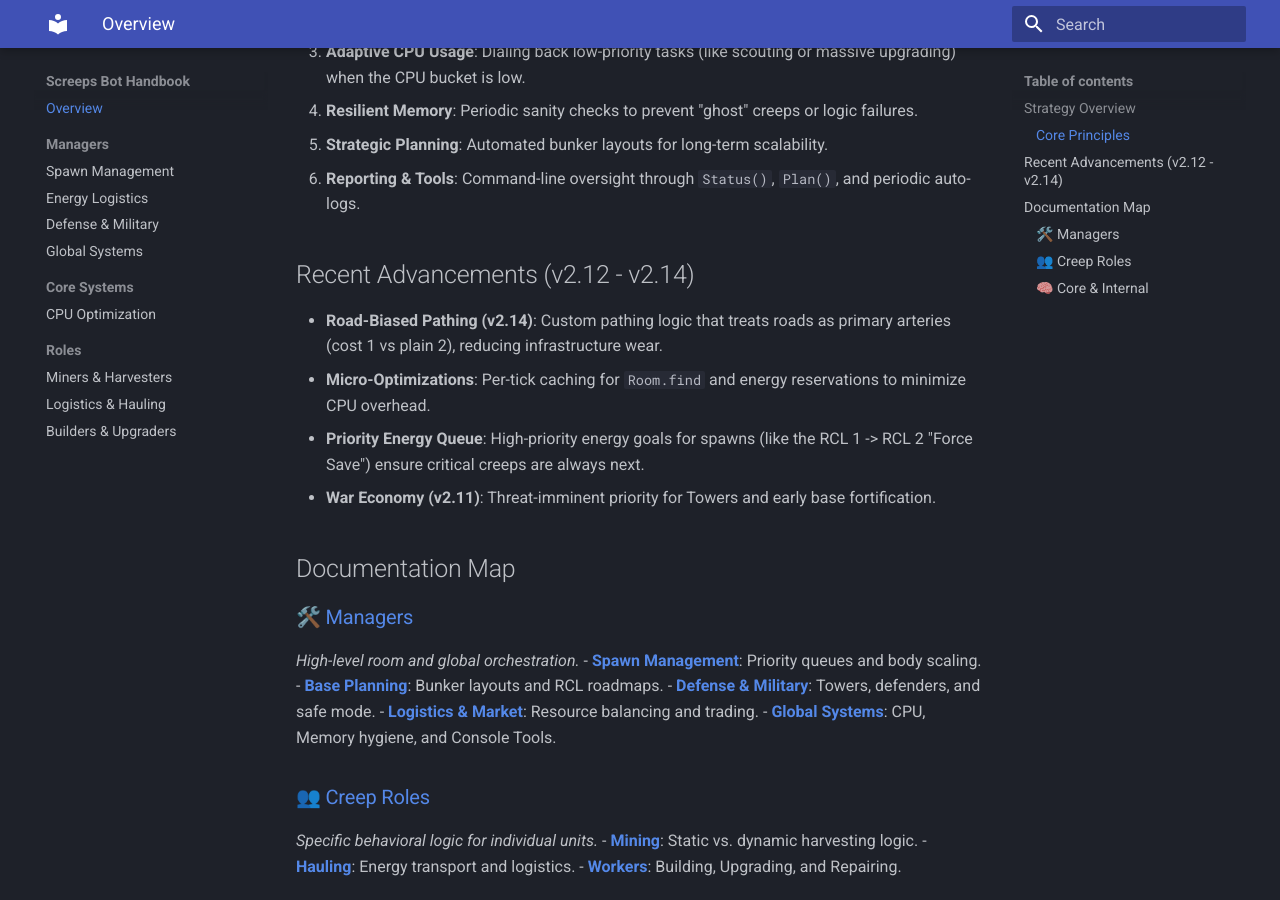
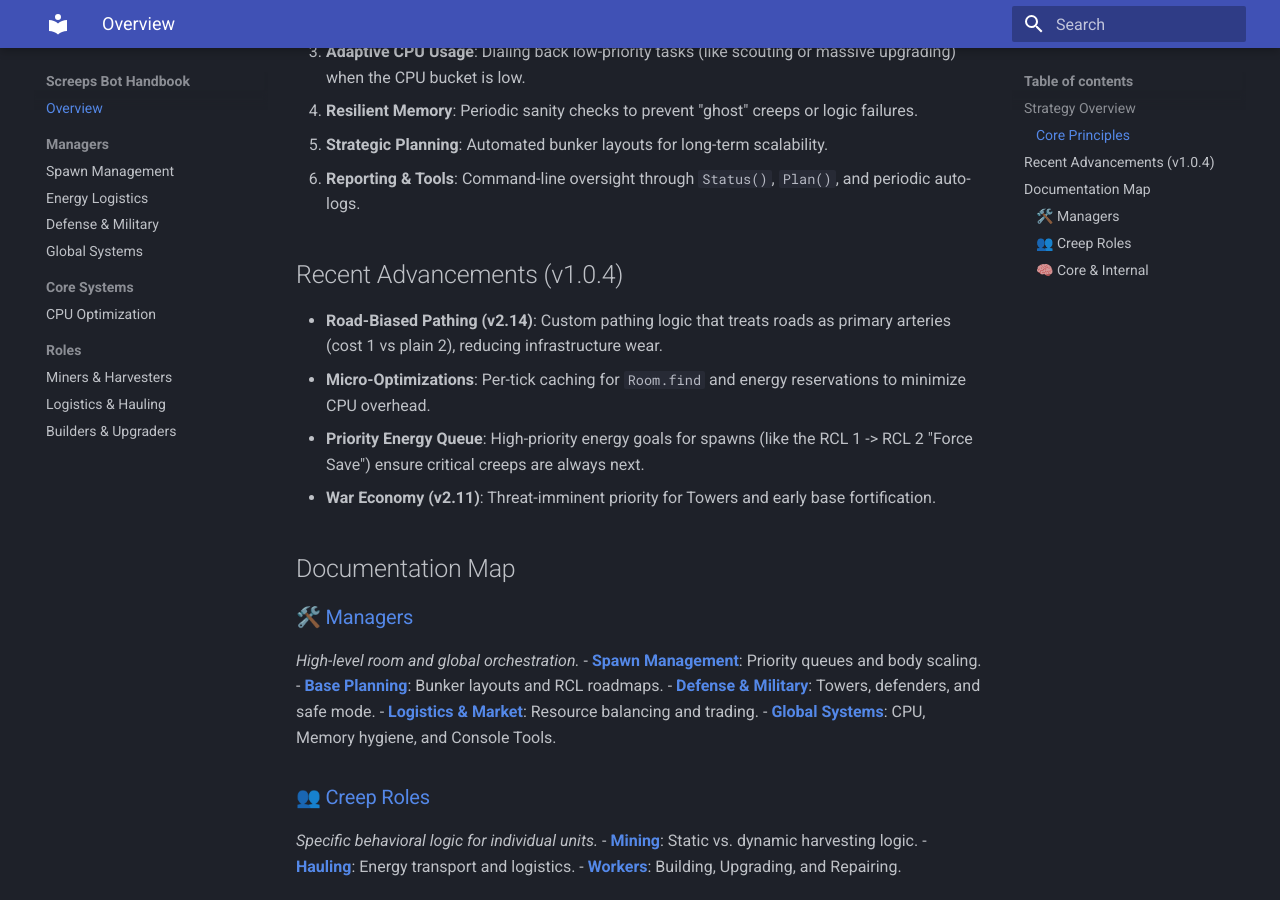
Before and after one commit to grgisme/screeps, an MkDocs documentation site: the page built from docs/index.md, in a window 1280 px wide and 900 px high, scrolled down 479 px. Built offline with MkDocs 1.6.1 and Material for MkDocs 9.7.7, drawn with Linux system fonts in a browser that asks for light colours.

```diff
--- a/docs/index.md
+++ b/docs/index.md
@@ -13,7 +13,7 @@ The bot operates on a **Priority-First** basis, ensuring survival before optimiz
 5.  **Strategic Planning**: Automated bunker layouts for long-term scalability.
 6.  **Reporting & Tools**: Command-line oversight through `Status()`, `Plan()`, and periodic auto-logs.
 
-## Recent Advancements (v2.12 - v2.14)
+## Recent Advancements (v1.0.4)
 - **Road-Biased Pathing (v2.14)**: Custom pathing logic that treats roads as primary arteries (cost 1 vs plain 2), reducing infrastructure wear.
 - **Micro-Optimizations**: Per-tick caching for `Room.find` and energy reservations to minimize CPU overhead.
 - **Priority Energy Queue**: High-priority energy goals for spawns (like the RCL 1 -> RCL 2 "Force Save") ensure critical creeps are always next.
--- a/package.json
+++ b/package.json
@@ -1,6 +1,6 @@
 {
   "name": "screeps",
-  "version": "1.0.3",
+  "version": "1.0.4",
   "description": "Screeps just for me.",
   "main": "index.js",
   "scripts": {
@@ -21,6 +21,7 @@
     "@types/lodash": "^4.17.23",
     "@types/mocha": "^10.0.10",
     "@types/screeps": "^3.3.8",
+    "@types/screeps-profiler": "^1.2.6",
     "chai": "^4.5.0",
     "mocha": "^11.7.5",
     "rollup": "^4.57.1",
```
Also changed, not shown: sync.js (+11 -0 lines), 3 other files.
